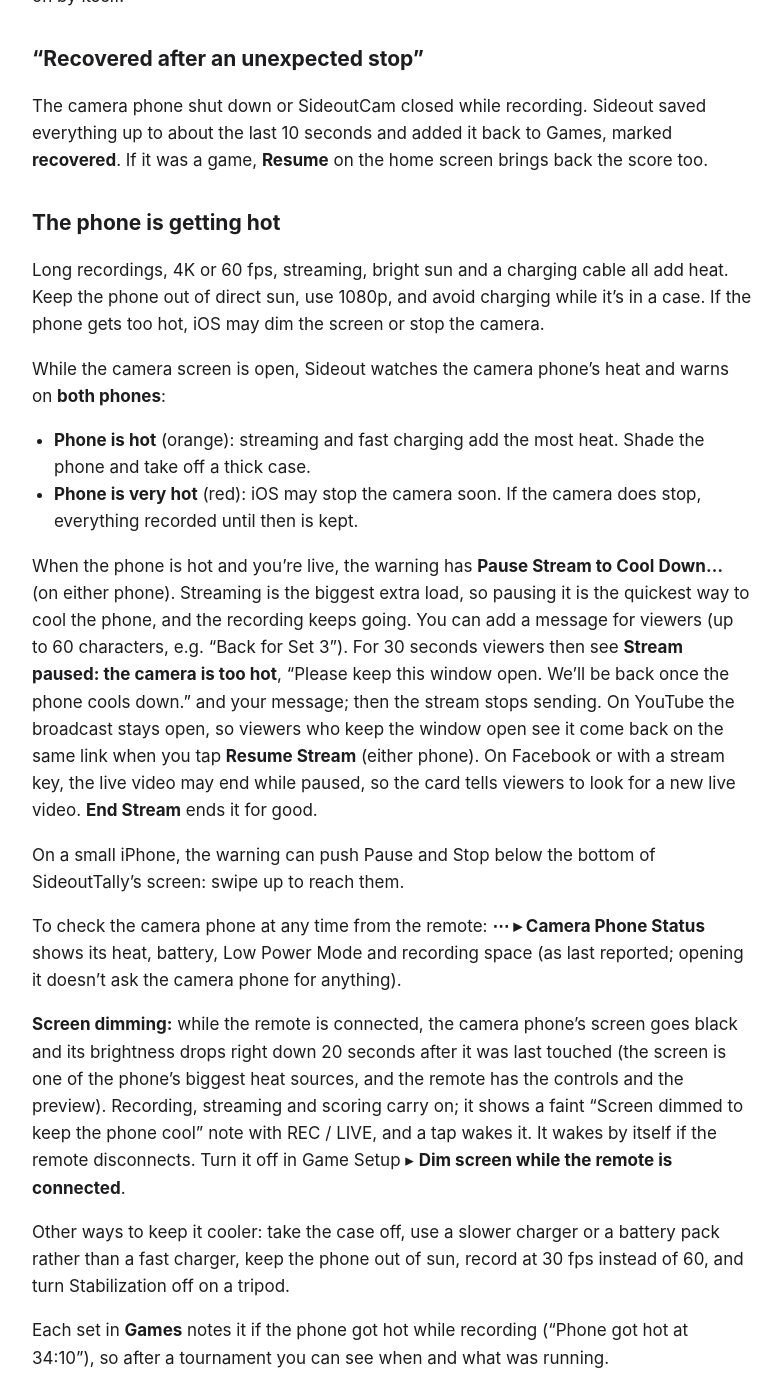
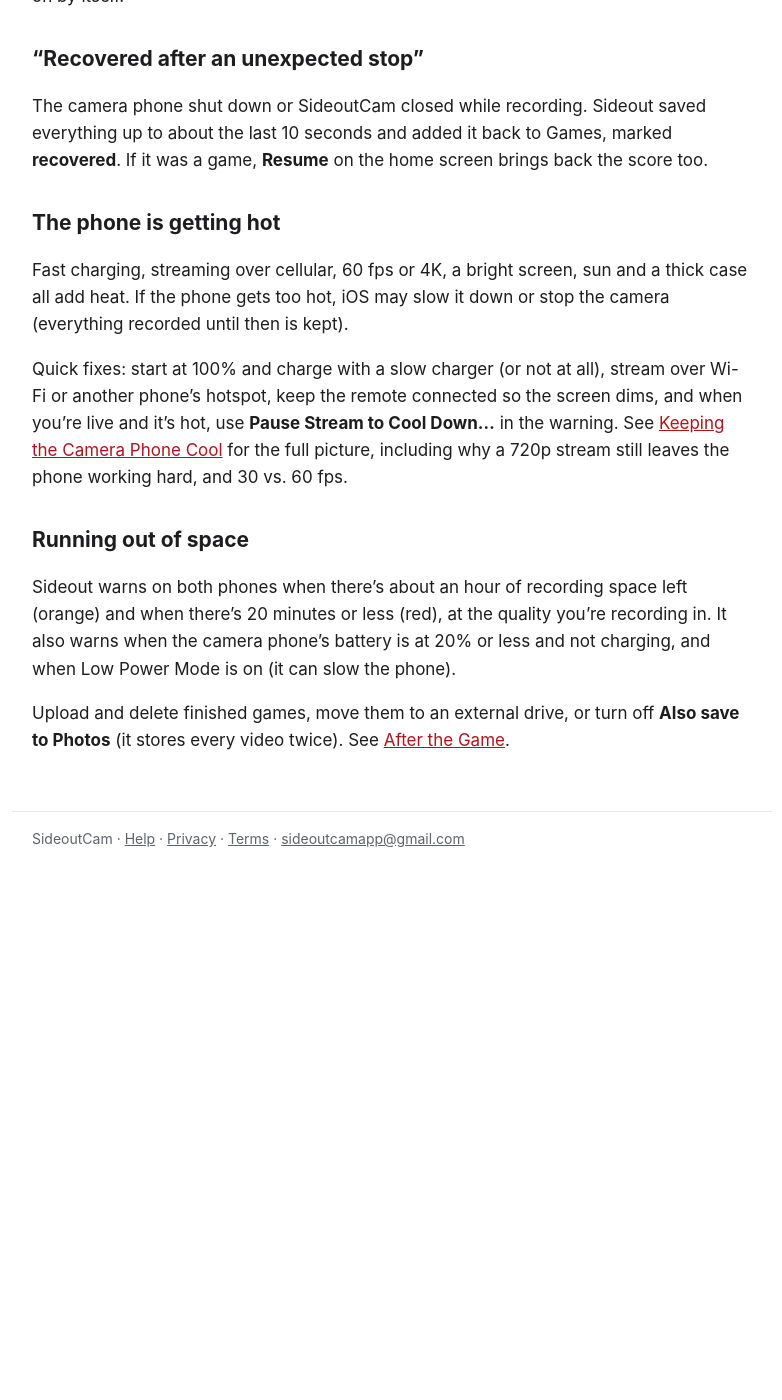
Before and after one commit to johncraigcole/sideout-site, a Jekyll site: the page built from help/11-Troubleshooting.md, in a window 1280 px wide and 1400 px high, scrolled down 1513 px. Shown: the whole window, without its empty margins (248-1030 px from the left). Built offline with Jekyll 4.4.1, drawn with Linux system fonts in a browser that asks for light colours; after the commit the page ends 2394 px from its top, so only the background shows below that.

Commit message:
Publish site and help pages (2026-10-08)

```diff
--- a/help/11-Troubleshooting.md
+++ b/help/11-Troubleshooting.md
@@ -44,24 +44,9 @@
 
 ## The phone is getting hot
 
-Long recordings, 4K or 60 fps, streaming, bright sun and a charging cable all add heat. Keep the phone out of direct sun, use 1080p, and avoid charging while it's in a case. If the phone gets too hot, iOS may dim the screen or stop the camera.
+Fast charging, streaming over cellular, 60 fps or 4K, a bright screen, sun and a thick case all add heat. If the phone gets too hot, iOS may slow it down or stop the camera (everything recorded until then is kept).
 
-While the camera screen is open, Sideout watches the camera phone's heat and warns on **both phones**:
-
-- **Phone is hot** (orange): streaming and fast charging add the most heat. Shade the phone and take off a thick case.
-- **Phone is very hot** (red): iOS may stop the camera soon. If the camera does stop, everything recorded until then is kept.
-
-When the phone is hot and you're live, the warning has **Pause Stream to Cool Down…** (on either phone). Streaming is the biggest extra load, so pausing it is the quickest way to cool the phone, and the recording keeps going. You can add a message for viewers (up to 60 characters, e.g. "Back for Set 3"). For 30 seconds viewers then see **Stream paused: the camera is too hot**, "Please keep this window open. We'll be back once the phone cools down." and your message; then the stream stops sending. On YouTube the broadcast stays open, so viewers who keep the window open see it come back on the same link when you tap **Resume Stream** (either phone). On Facebook or with a stream key, the live video may end while paused, so the card tells viewers to look for a new live video. **End Stream** ends it for good.
-
-On a small iPhone, the warning can push Pause and Stop below the bottom of SideoutTally's screen: swipe up to reach them.
-
-To check the camera phone at any time from the remote: **⋯ ▸ Camera Phone Status** shows its heat, battery, Low Power Mode and recording space (as last reported; opening it doesn't ask the camera phone for anything).
-
-**Screen dimming:** while the remote is connected, the camera phone's screen goes black and its brightness drops right down 20 seconds after it was last touched (the screen is one of the phone's biggest heat sources, and the remote has the controls and the preview). Recording, streaming and scoring carry on; it shows a faint "Screen dimmed to keep the phone cool" note with REC / LIVE, and a tap wakes it. It wakes by itself if the remote disconnects. Turn it off in Game Setup ▸ **Dim screen while the remote is connected**.
-
-Other ways to keep it cooler: take the case off, use a slower charger or a battery pack rather than a fast charger, keep the phone out of sun, record at 30 fps instead of 60, and turn Stabilization off on a tripod.
-
-Each set in **Games** notes it if the phone got hot while recording ("Phone got hot at 34:10"), so after a tournament you can see when and what was running.
+Quick fixes: start at 100% and charge with a slow charger (or not at all), stream over Wi-Fi or another phone's hotspot, keep the remote connected so the screen dims, and when you're live and it's hot, use **Pause Stream to Cool Down…** in the warning. See [Keeping the Camera Phone Cool](12-Keeping-the-Phone-Cool.md) for the full picture, including why a 720p stream still leaves the phone working hard, and 30 vs. 60 fps.
 
 ## Running out of space
 
```
Also changed, not shown: help/04-Game-Day.md (+1 -1 lines), help/07-Live-Streaming.md (+2 -2 lines), help/12-Keeping-the-Phone-Cool.md (added, +80 -0 lines), help/index.md (+1 -0 lines).
